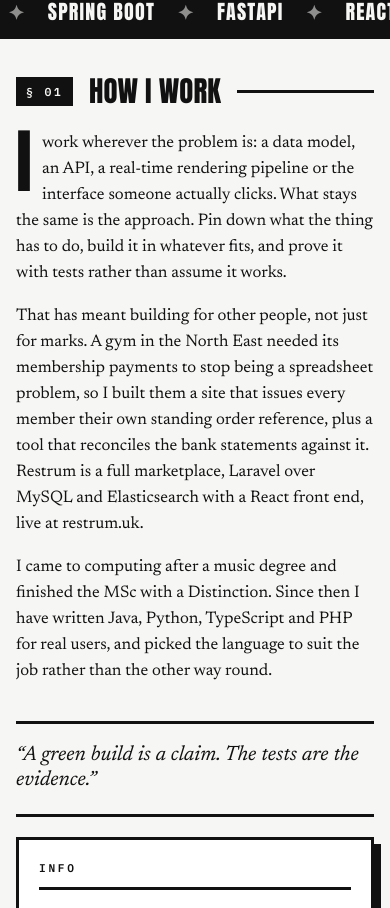
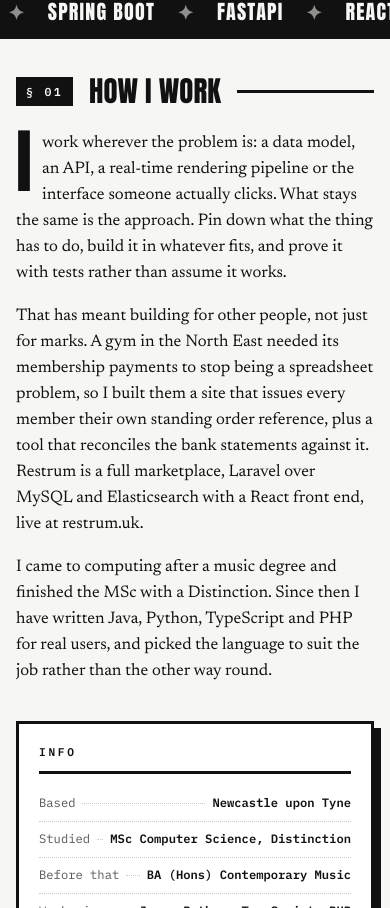
Before and after one commit to lewisr23/Portfolio, a React (Vite) app: page / in a window 390 px wide. Shown: the part 1092-2000 px from the top of the page. Built offline with nearby package versions, Linux system fonts and the light colour scheme.

Commit message:
Remove spec footnote and pull quote, straighten the roles stamp

```diff
--- a/src/components/Spec.jsx
+++ b/src/components/Spec.jsx
@@ -26,10 +26,6 @@ export default function Spec() {
         </dl>
 
         <div className="rule rule--thick" />
-        <p className="label__foot">
-          Not a significant source of framework tourism. Percentages based on a diet of one paying
-          client, one marketplace, one solo build and one thing shipped for the fun of it.
-        </p>
       </div>
     </section>
   );
--- a/src/components/Story.jsx
+++ b/src/components/Story.jsx
@@ -4,7 +4,6 @@ import { useReveal } from '../hooks/useReveal.js';
 
 export default function Story() {
   const [textRef, textClass] = useReveal();
-  const [quoteRef, quoteClass] = useReveal();
   const [factRef, factClass] = useReveal();
 
   return (
@@ -33,10 +32,6 @@ export default function Story() {
           </p>
         </div>
 
-        <blockquote ref={quoteRef} className={`pullquote ${quoteClass}`}>
-          “A green build is a claim. The tests are the evidence.”
-        </blockquote>
-
         <div ref={factRef} className={`factfile ${factClass}`}>
           <h3 className="factfile__title">INFO</h3>
           <ul>
--- a/src/styles.css
+++ b/src/styles.css
@@ -207,7 +207,6 @@ img{ max-width:100%; }
 
 .stamp-wrap{ display:flex; flex-direction:column; gap:22px; align-items:flex-start; }
 .stamp{
-  transform:rotate(-6deg);
   border:4px double var(--a);
   color:var(--a);
   padding:12px 20px;
@@ -271,7 +270,7 @@ img{ max-width:100%; }
 .story__grid{
   display:grid;
   grid-template-columns: minmax(0,1.7fr) minmax(0,1fr);
-  grid-template-areas: "text fact" "quote fact";
+  grid-template-areas: "text fact";
   gap: clamp(20px,3.4vw,44px);
   align-items:start;
 }
@@ -282,15 +281,6 @@ img{ max-width:100%; }
   font-size:4.2em; line-height:.72;
   float:left; margin:6px 10px 0 0;
   color:var(--a);
-}
-.pullquote{
-  grid-area:quote;
-  margin:0;
-  font-family:var(--serif); font-style:italic;
-  font-size:clamp(1.3rem,2.6vw,2rem); line-height:1.2;
-  border-top:var(--edge) solid var(--ink);
-  border-bottom:var(--edge) solid var(--ink);
-  padding:20px 0;
 }
 .factfile{
   grid-area:fact;
@@ -430,7 +420,6 @@ img{ max-width:100%; }
 }
 .label__rows dd{ margin:0; flex:1; min-width:220px; font-size:.98rem; }
 .label__rows em{ color:var(--a); font-style:normal; font-family:var(--mono); font-size:.76rem; }
-.label__foot{ font-family:var(--mono); font-size:.68rem; line-height:1.5; margin:10px 0 0; opacity:.8; }
 
 /* ── ledger ───────────────────────────────────────────── */
 .ledger__table{
@@ -511,7 +500,7 @@ img{ max-width:100%; }
   .hero__body{ grid-template-columns:1fr; }
   .stamp-wrap{ flex-direction:row; flex-wrap:wrap; align-items:center; gap:26px; }
   .contact-strip{ flex:1; min-width:260px; }
-  .story__grid{ grid-template-columns:1fr; grid-template-areas:"text" "quote" "fact"; }
+  .story__grid{ grid-template-columns:1fr; grid-template-areas:"text" "fact"; }
   .exhibit__body{ grid-template-columns:1fr; }
   .exhibit__prose{ border-right:none; border-bottom:var(--edge) solid var(--ink); }
   .postmark{ position:static; margin-top:34px; transform:rotate(-8deg); }
```
